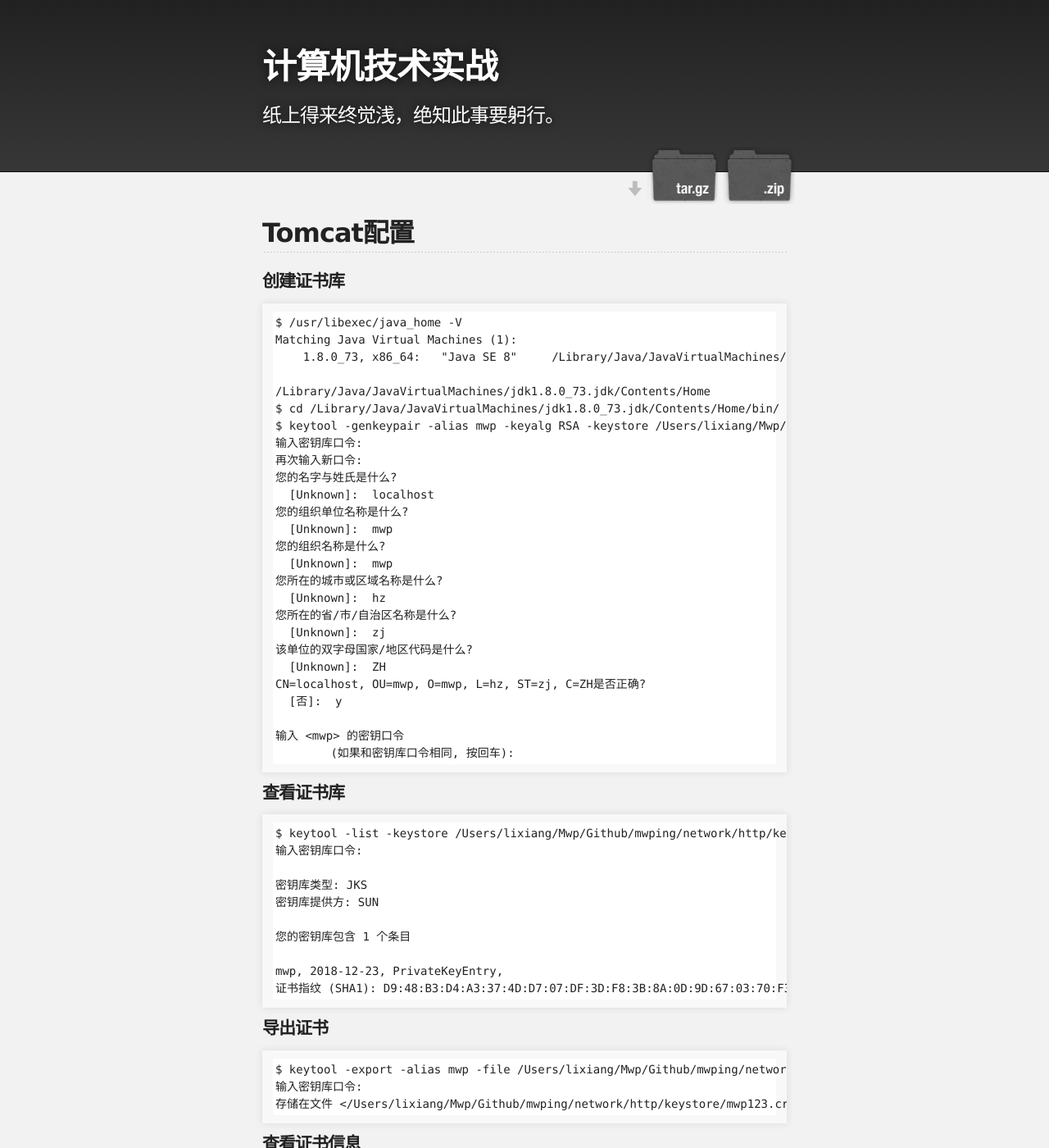
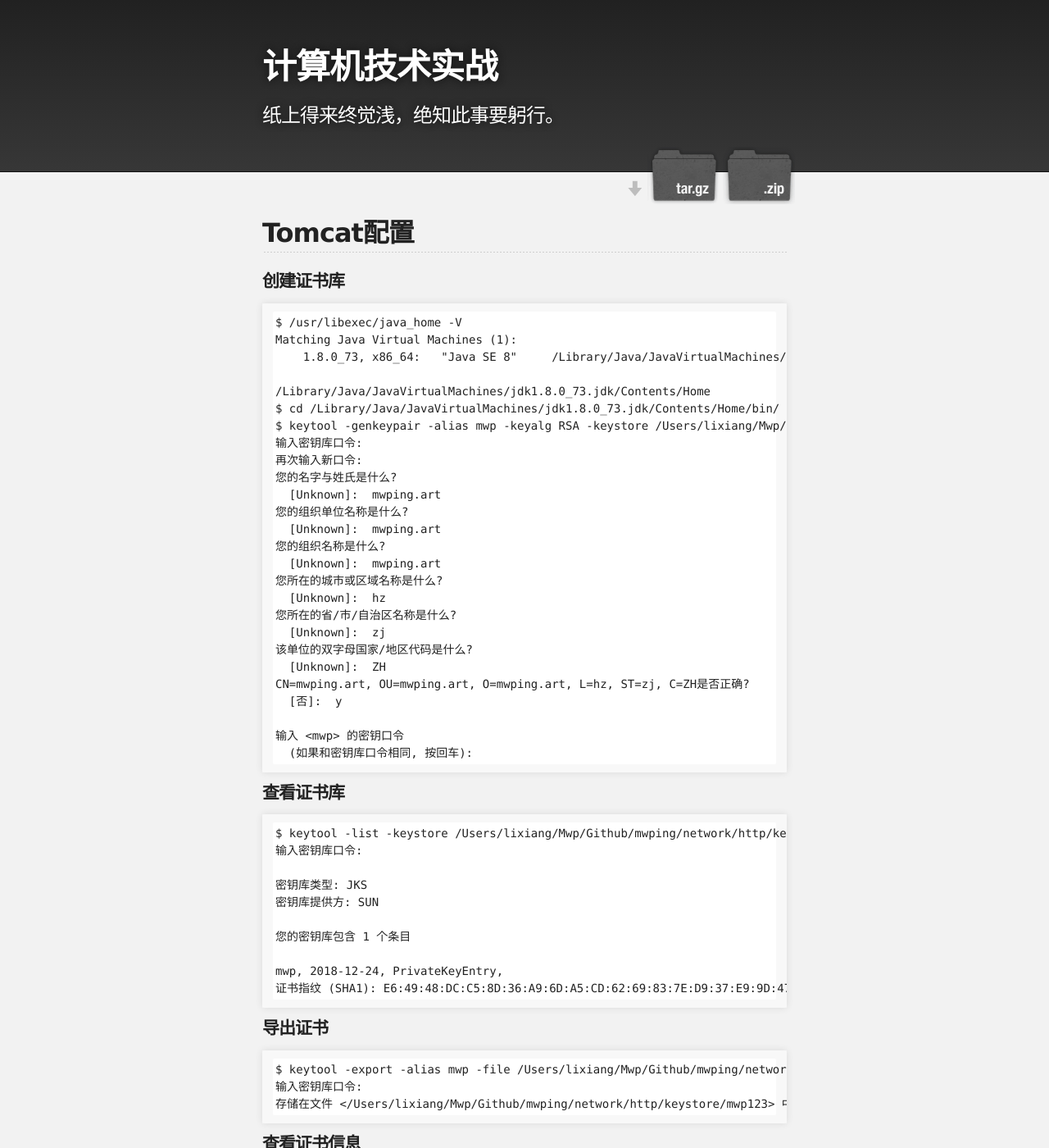
Before and after one commit to mwping/mwping.github.io, a Jekyll site: the page built from network/http/tomcat-test.md, in a window 1280 px wide and 1400 px high. Shown: the whole window at 82% size. Built offline with Jekyll 4.4.1, drawn with Linux system fonts in a browser that asks for light colours; our own code applies the rules of GitHub Pages for plain Markdown files; some of the changed text lies outside the part shown.

Commit message:
add 域名绑定

````diff
--- a/network/http/tomcat-test.md
+++ b/network/http/tomcat-test.md
@@ -13,22 +13,22 @@
 输入密钥库口令:
 再次输入新口令:
 您的名字与姓氏是什么?
-  [Unknown]:  localhost
+  [Unknown]:  mwping.art
 您的组织单位名称是什么?
-  [Unknown]:  mwp
+  [Unknown]:  mwping.art
 您的组织名称是什么?
-  [Unknown]:  mwp
+  [Unknown]:  mwping.art
 您所在的城市或区域名称是什么?
   [Unknown]:  hz
 您所在的省/市/自治区名称是什么?
   [Unknown]:  zj
 该单位的双字母国家/地区代码是什么?
   [Unknown]:  ZH
-CN=localhost, OU=mwp, O=mwp, L=hz, ST=zj, C=ZH是否正确?
+CN=mwping.art, OU=mwping.art, O=mwping.art, L=hz, ST=zj, C=ZH是否正确?
   [否]:  y
 
 输入 <mwp> 的密钥口令
-	(如果和密钥库口令相同, 按回车):
+  (如果和密钥库口令相同, 按回车):
 ```
 
 #### 查看证书库
@@ -42,38 +42,38 @@
 
 您的密钥库包含 1 个条目
 
-mwp, 2018-12-23, PrivateKeyEntry,
-证书指纹 (SHA1): D9:48:B3:D4:A3:37:4D:D7:07:DF:3D:F8:3B:8A:0D:9D:67:03:70:F3
+mwp, 2018-12-24, PrivateKeyEntry,
+证书指纹 (SHA1): E6:49:48:DC:C5:8D:36:A9:6D:A5:CD:62:69:83:7E:D9:37:E9:9D:47
 ```
 
 #### 导出证书
 ```
-$ keytool -export -alias mwp -file /Users/lixiang/Mwp/Github/mwping/network/http/keystore/mwp123.crt -keystore /Users/lixiang/Mwp/Github/mwping/network/http/keystore/mwp123.keystore
+$ keytool -export -alias mwp -file /Users/lixiang/Mwp/Github/mwping/network/http/keystore/mwp123 -keystore /Users/lixiang/Mwp/Github/mwping/network/http/keystore/mwp123.keystore
 输入密钥库口令:
-存储在文件 </Users/lixiang/Mwp/Github/mwping/network/http/keystore/mwp123.crt> 中的证书
+存储在文件 </Users/lixiang/Mwp/Github/mwping/network/http/keystore/mwp123> 中的证书
 ```
 
 #### 查看证书信息
 ```
-$ keytool -printcert -file /Users/lixiang/Mwp/Github/mwping/network/http/keystore/mwp123.crt
-所有者: CN=localhost, OU=mwp, O=mwp, L=hz, ST=zj, C=ZH
-发布者: CN=localhost, OU=mwp, O=mwp, L=hz, ST=zj, C=ZH
-序列号: 13c8c491
-有效期开始日期: Sun Dec 23 22:47:02 CST 2018, 截止日期: Sat Mar 23 22:47:02 CST 2019
+$ keytool -printcert -file /Users/lixiang/Mwp/Github/mwping/network/http/keystore/mwp123
+所有者: CN=mwping.art, OU=mwping.art, O=mwping.art, L=hz, ST=zj, C=ZH
+发布者: CN=mwping.art, OU=mwping.art, O=mwping.art, L=hz, ST=zj, C=ZH
+序列号: 2dd035f8
+有效期开始日期: Mon Dec 24 14:51:52 CST 2018, 截止日期: Sun Mar 24 14:51:52 CST 2019
 证书指纹:
-	 MD5: 74:4F:70:D1:D3:5E:3F:5B:11:4F:64:C1:2B:FD:C2:9D
-	 SHA1: D9:48:B3:D4:A3:37:4D:D7:07:DF:3D:F8:3B:8A:0D:9D:67:03:70:F3
-	 SHA256: 1E:E7:D5:A0:9B:32:6F:38:16:C8:88:D2:9A:03:75:02:86:CA:A9:EE:F6:3A:5B:64:3E:72:78:F8:64:28:12:6E
-	 签名算法名称: SHA256withRSA
-	 版本: 3
+   MD5: A5:F4:24:32:CD:F4:6B:1C:31:BF:AB:B9:02:07:8E:DE
+   SHA1: E6:49:48:DC:C5:8D:36:A9:6D:A5:CD:62:69:83:7E:D9:37:E9:9D:47
+   SHA256: D4:19:FB:69:D8:D9:A9:D3:6F:A2:BB:48:64:F1:BD:59:E6:60:0F:52:C4:BA:EE:8B:80:90:31:20:05:42:CA:A3
+   签名算法名称: SHA256withRSA
+   版本: 3
 
 扩展:
 
 #1: ObjectId: 2.5.29.14 Criticality=false
 SubjectKeyIdentifier [
 KeyIdentifier [
-0000: 9F 56 19 AE 14 DC 3B 67   88 6B 88 ED 43 CF 10 4E  .V....;g.k..C..N
-0010: 53 FB 9D 6A                                        S..j
+0000: 3B D7 F9 2C 07 87 AE 70   D8 BA 55 2D E3 82 0A 2D  ;..,...p..U-...-
+0010: E9 5F 33 05                                        ._3.
 ]
 ]
 ```
@@ -155,3 +155,113 @@
 ![](../../assets/images/tomcatlocalhttpstest.png)
 
 注意每次修改了配置需要重启Tomcat才能生效(`sudo sh shutdown.sh`、`sudo sh startup.sh`)。
+
+#### 绑定域名
+
+**申请域名，并添加解析**
+
+![](../../assets/images/dns-local-ip.png)
+
+其中192.168.0.105是本机ip。
+
+**修改conf/server.xml**
+
+修改http端口号：8080改成80：
+```html
+    <Connector port="8080" protocol="HTTP/1.1"
+               connectionTimeout="20000"
+               redirectPort="8443" />
+```
+
+改成
+```html
+    <Connector port="80" protocol="HTTP/1.1"
+               connectionTimeout="20000"
+               redirectPort="443" />
+```
+
+修改https端口号，8443改成443：
+```html
+    <Connector port="8443" protocol="org.apache.coyote.http11.Http11NioProtocol"
+               maxThreads="150" SSLEnabled="true"
+               keystoreFile="conf/mwp123.keystore"
+               keystorePass="mwp123"
+               >
+<!--         <SSLHostConfig>
+            <Certificate certificateKeystoreFile="conf/localhost-rsa.jks"
+                         type="RSA" />
+        </SSLHostConfig> -->
+    </Connector>
+```
+改成
+```html
+    <Connector port="443" protocol="org.apache.coyote.http11.Http11NioProtocol"
+               maxThreads="150" SSLEnabled="true"
+               keystoreFile="conf/mwp123.keystore"
+               keystorePass="mwp123"
+               >
+<!--         <SSLHostConfig>
+            <Certificate certificateKeystoreFile="conf/localhost-rsa.jks"
+                         type="RSA" />
+        </SSLHostConfig> -->
+    </Connector>
+```
+
+把
+```html
+<Engine name="Catalina" defaultHost="localhost">
+```
+改成
+```html
+<Engine name="Catalina" defaultHost="www.mwping.art">
+```
+
+把
+```html
+      <Host name="localhost"  appBase="webapps"
+            unpackWARs="true" autoDeploy="true">
+
+        <!-- SingleSignOn valve, share authentication between web applications
+             Documentation at: /docs/config/valve.html -->
+        <!--
+        <Valve className="org.apache.catalina.authenticator.SingleSignOn" />
+        -->
+
+        <!-- Access log processes all example.
+             Documentation at: /docs/config/valve.html
+             Note: The pattern used is equivalent to using pattern="common" -->
+        <Valve className="org.apache.catalina.valves.AccessLogValve" directory="logs"
+               prefix="localhost_access_log" suffix=".txt"
+               pattern="%h %l %u %t &quot;%r&quot; %s %b" />
+
+      </Host>
+```
+
+改成
+```html
+      <Host name="www.mwping.art"  appBase="webapps"
+            unpackWARs="true" autoDeploy="true">
+
+        <!-- SingleSignOn valve, share authentication between web applications
+             Documentation at: /docs/config/valve.html -->
+        <!--
+        <Valve className="org.apache.catalina.authenticator.SingleSignOn" />
+        -->
+
+        <!-- Access log processes all example.
+             Documentation at: /docs/config/valve.html
+             Note: The pattern used is equivalent to using pattern="common" -->
+        <Valve className="org.apache.catalina.valves.AccessLogValve" directory="logs"
+               prefix="localhost_access_log" suffix=".txt"
+               pattern="%h %l %u %t &quot;%r&quot; %s %b" />
+
+      </Host>
+```
+
+重启tomcat验证如下：
+
+配置http完成：
+![](../../assets/images/confighttp.png)
+
+配置https完成：
+![](../../assets/images/confighttps.png)
````
Also changed, not shown: assets/images/confighttp.png (added), assets/images/confighttps.png (added), assets/images/dns-local-ip.png (added), 3 other files.
